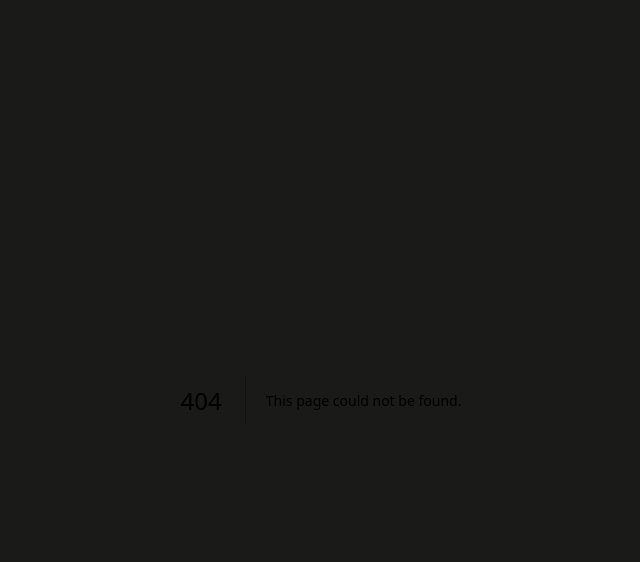
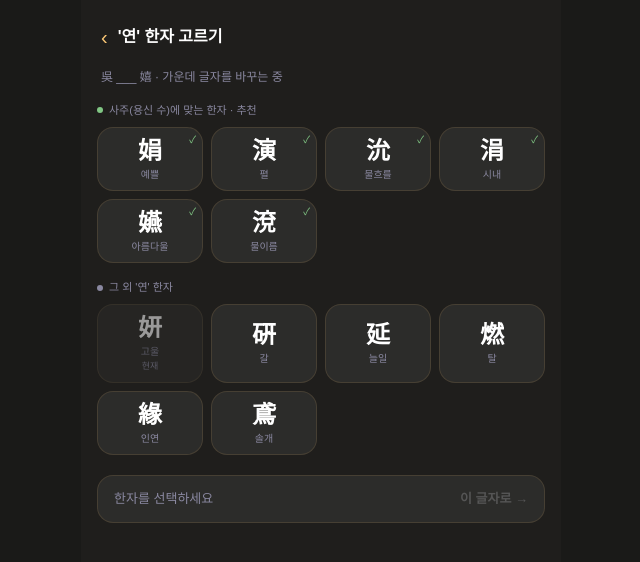
Before and after one commit to lysh0112-cpu/myjae, a Next.js app: page /manseryeok/naming/rename/hanja in a window 1280 px wide. Before the commit this address had no page. Shown: the top 562 px of the page, without its empty margins (319-959 px from the left). Built offline with nearby package versions, Linux system fonts and the light colour scheme.

Commit message:
Create page.tsx

```diff
--- /dev/null
+++ b/app/manseryeok/naming/rename/hanja/page.tsx
@@ -0,0 +1,98 @@
+'use client'
+import { useState } from 'react'
+import { useRouter, useSearchParams } from 'next/navigation'
+import { Suspense } from 'react'
+
+const GOLD = '#FAC775'
+const CARD = '#2C2C2A'
+const SUB = '#8a88a0'
+const GREEN = '#81c784'
+
+const SAMPLE = [
+  { h: '娟', m: '예쁠', fit: true },
+  { h: '演', m: '펼', fit: true },
+  { h: '沇', m: '물흐를', fit: true },
+  { h: '涓', m: '시내', fit: true },
+  { h: '嬿', m: '아름다울', fit: true },
+  { h: '渷', m: '물이름', fit: true },
+  { h: '妍', m: '고울', fit: false, cur: true },
+  { h: '硏', m: '갈', fit: false },
+  { h: '延', m: '늘일', fit: false },
+  { h: '燃', m: '탈', fit: false },
+  { h: '緣', m: '인연', fit: false },
+  { h: '鳶', m: '솔개', fit: false },
+]
+
+function HanjaInner() {
+  const router = useRouter()
+  const sp = useSearchParams()
+  const count = sp.get('count') || '1'
+  const [picked, setPicked] = useState(null)
+
+  const fit = SAMPLE.filter((x) => x.fit)
+  const rest = SAMPLE.filter((x) => !x.fit)
+
+  const cell = (x) => {
+    const on = picked === x.h
+    return (
+      <button key={x.h} onClick={() => setPicked(x.h)} className="active:scale-95"
+        style={{ position: 'relative', padding: '10px 4px 8px', textAlign: 'center', borderRadius: 16,
+          background: on ? 'rgba(250,199,117,0.16)' : CARD,
+          border: '1px solid ' + (on ? GOLD : 'rgba(250,199,117,0.12)'),
+          opacity: x.cur && !on ? 0.55 : 1, cursor: 'pointer', transition: 'transform 0.15s ease' }}>
+        {x.fit && <span style={{ position: 'absolute', top: 4, right: 6, fontSize: 10, color: GREEN }}>{'\u2713'}</span>}
+        <div style={{ fontSize: 24, fontWeight: 600, color: on ? GOLD : '#fff', lineHeight: 1.1 }}>{x.h}</div>
+        <div style={{ fontSize: 10, color: SUB, marginTop: 3 }}>{x.m}</div>
+        {x.cur && <div style={{ fontSize: 9, color: SUB, marginTop: 1 }}>현재</div>}
+      </button>
+    )
+  }
+
+  const confirm = () => {
+    if (!picked) return
+    router.push('/manseryeok/naming/rename/result?hanja=' + encodeURIComponent(picked))
+  }
+
+  return (
+    <main style={{ minHeight: '100vh', background: '#1f1e1c', maxWidth: 480, margin: '0 auto', padding: '8px 16px 32px' }}>
+      <div style={{ display: 'flex', alignItems: 'center', gap: 10, padding: '14px 4px 16px' }}>
+        <button onClick={() => router.back()} style={{ background: 'none', border: 'none', color: GOLD, fontSize: 20, cursor: 'pointer' }}>{'\u2039'}</button>
+        <span style={{ fontSize: 16, fontWeight: 700, color: '#fff' }}>{"'연' 한자 고르기"}</span>
+      </div>
+      <p style={{ fontSize: 12, color: SUB, margin: '0 0 16px', padding: '0 4px' }}>
+        {count === '2' ? '吳 ___ ___ · 두 글자를 차례로 고릅니다' : '吳 ___ 嬉 · 가운데 글자를 바꾸는 중'}
+      </p>
+
+      <div style={{ display: 'flex', alignItems: 'center', gap: 6, marginBottom: 8 }}>
+        <span style={{ width: 6, height: 6, borderRadius: '50%', background: GREEN, display: 'inline-block' }} />
+        <span style={{ fontSize: 11, color: SUB }}>사주(용신 수)에 맞는 한자 · 추천</span>
+      </div>
+      <div style={{ display: 'grid', gridTemplateColumns: 'repeat(4,1fr)', gap: 8, marginBottom: 16 }}>{fit.map(cell)}</div>
+
+      <div style={{ display: 'flex', alignItems: 'center', gap: 6, marginBottom: 8 }}>
+        <span style={{ width: 6, height: 6, borderRadius: '50%', background: SUB, display: 'inline-block' }} />
+        <span style={{ fontSize: 11, color: SUB }}>{"그 외 '연' 한자"}</span>
+      </div>
+      <div style={{ display: 'grid', gridTemplateColumns: 'repeat(4,1fr)', gap: 8 }}>{rest.map(cell)}</div>
+
+      <div style={{ marginTop: 20, borderRadius: 16, padding: '13px 16px',
+        background: picked ? 'rgba(250,199,117,0.16)' : CARD,
+        border: '1px solid ' + (picked ? GOLD : 'rgba(250,199,117,0.12)'),
+        display: 'flex', justifyContent: 'space-between', alignItems: 'center' }}>
+        <span style={{ fontSize: 13, color: picked ? GOLD : SUB }}>{picked ? '선택 : ' + picked : '한자를 선택하세요'}</span>
+        <button disabled={!picked} onClick={confirm}
+          style={{ fontSize: 13, fontWeight: 600, color: picked ? GOLD : '#555', background: 'none', border: 'none', cursor: picked ? 'pointer' : 'default' }}>
+          이 글자로 {'\u2192'}
+        </button>
+      </div>
+    </main>
+  )
+}
+
+export default function HanjaPickPage() {
+  return (
+    <Suspense fallback={<div style={{ background: '#1f1e1c', minHeight: '100vh' }} />}>
+      <HanjaInner />
+    </Suspense>
+  )
+}
```
